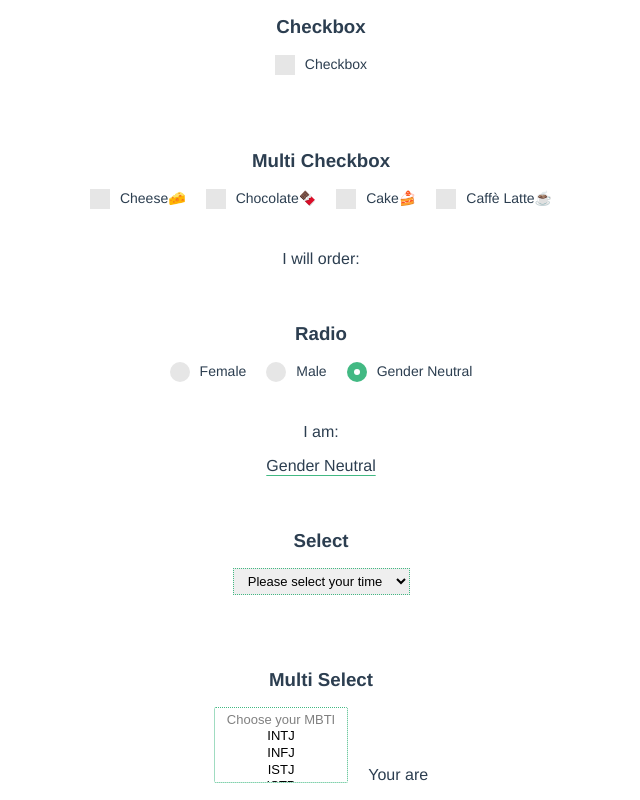
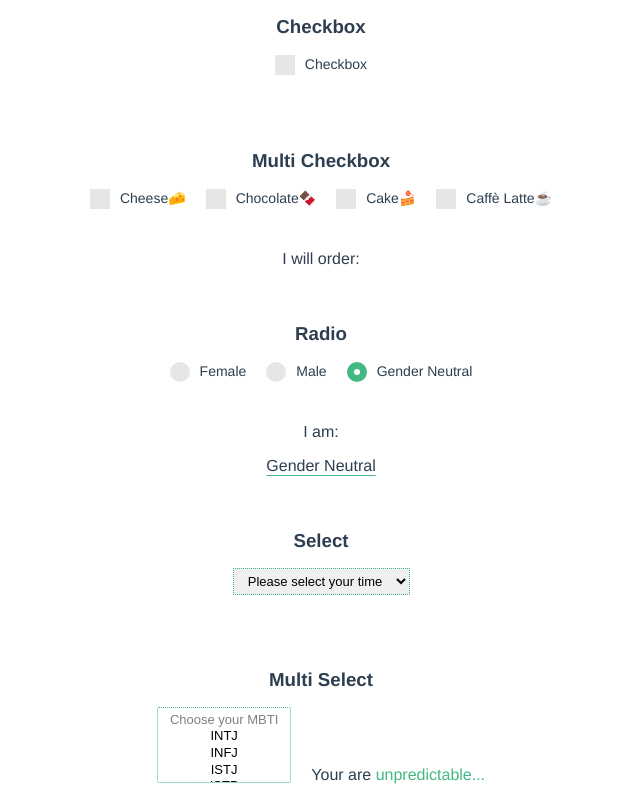
Before and after one commit to EanJang/Vue101, a Vue app in the folder Basic/Form Bindings/form-playground/: page / in a window 1280 px wide. Shown: the part 531-1331 px from the top of the page, without its empty margins (319-959 px from the left). Built offline with nearby package versions, Linux system fonts and the light colour scheme.

Commit message:
Add computed property and switch case statement to multi select box
to bind MBTI and personality type

```diff
--- a/Basic/Form Bindings/form-playground/src/components/MainPage.vue
+++ b/Basic/Form Bindings/form-playground/src/components/MainPage.vue
@@ -155,8 +155,19 @@ export default {
       } else return '🛌💤😴'
     },
     personalityType() {
-      let personality = this.multiSelected;
-      return personality;
+      let personality = this.multiSelected.toString();
+      switch(personality) {
+        case "INTJ":
+          return "an Architect!";
+        case "INFJ":
+          return "an Advocate!";
+        case "ISTJ":
+          return "a Logistician!";
+        case "ISTP":
+          return "a Virtuso!";
+        default:
+          return "unpredictable...";
+      }
     }
   },
   data() {
@@ -395,6 +406,6 @@ select:focus {
   text-underline-offset: 4px;
 }
 .personality {
-  color: green;
+  color: #42b983;
 }
 </style>
```
